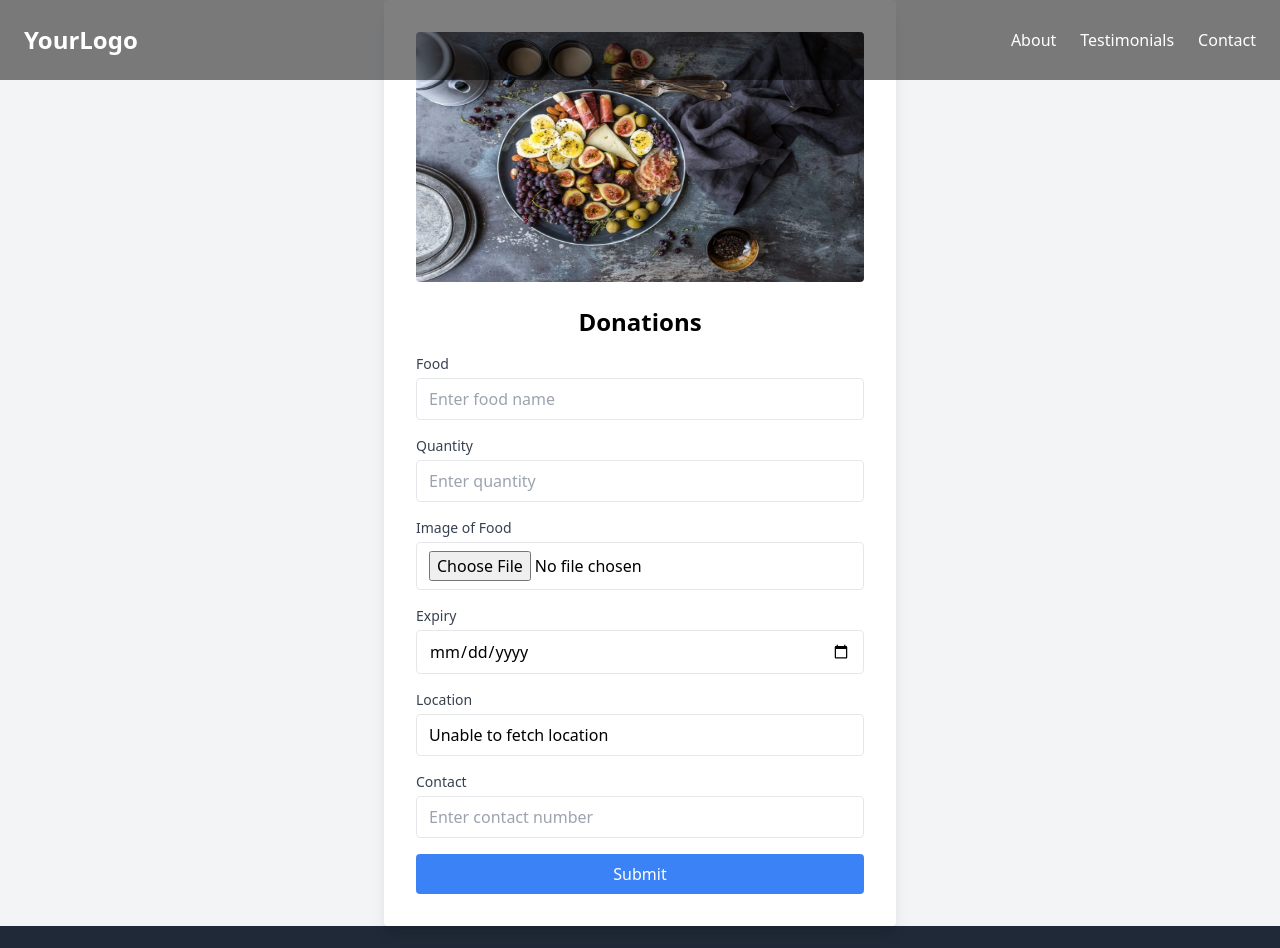
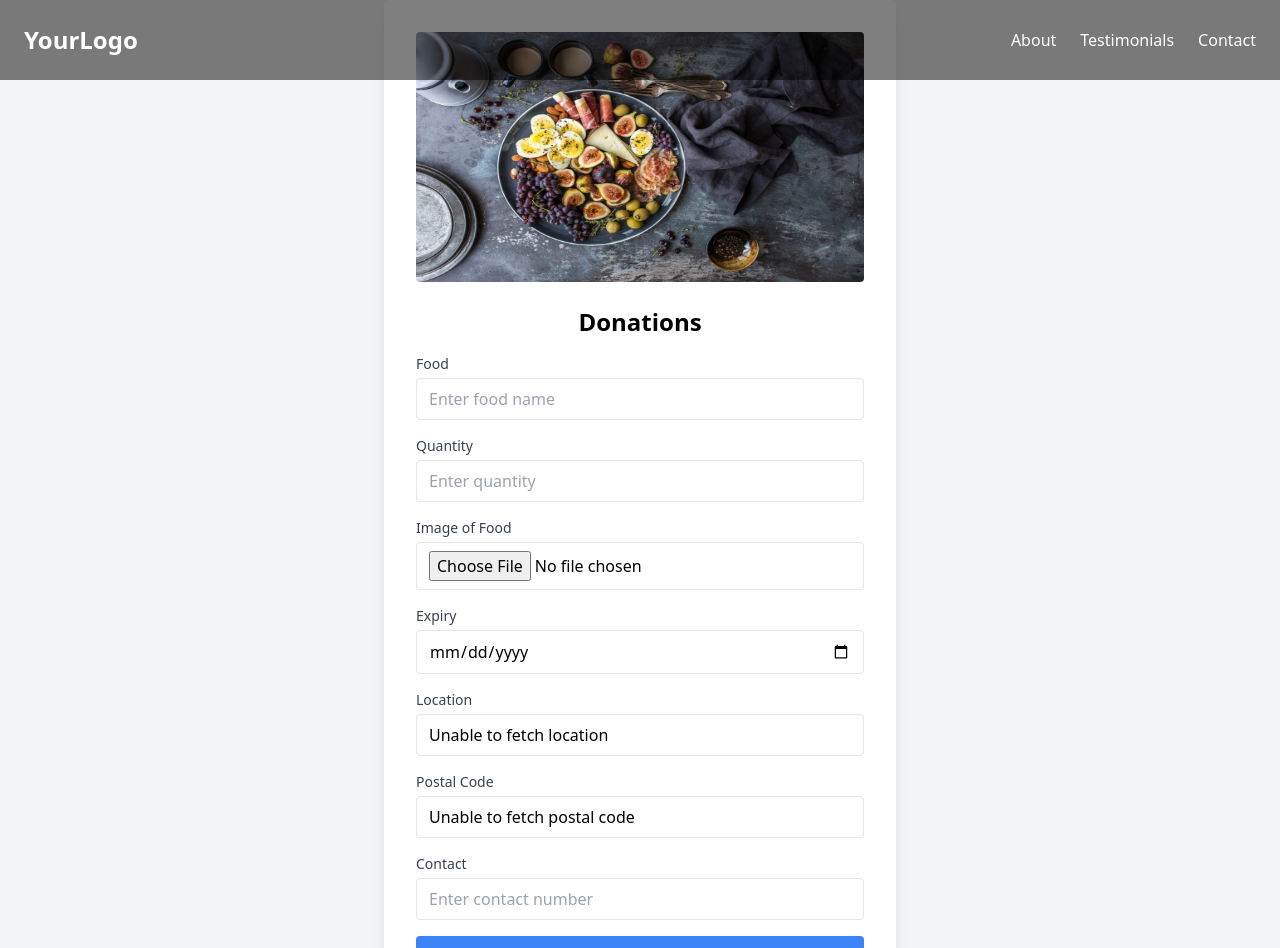
Before and after one commit to Abhay2004Kumar/Surplus_Project_Start, a React (Create React App) app in the folder frontend/: page /donate in a window 1280 px wide. Shown: the top 948 px of the page. Built offline with nearby package versions, Linux system fonts and the light colour scheme; no server answers.

Commit message:
integrated backend and frontend for donation page

```diff
--- a/frontend/src/pages/Donation.jsx
+++ b/frontend/src/pages/Donation.jsx
@@ -1,44 +1,87 @@
 import React, { useState, useEffect } from "react";
 import axios from "axios";
 import foodpic from "../assets/foody.jpg";
+import { toast } from "react-hot-toast";
 
 const Donation = () => {
   const [location, setLocation] = useState("Fetching location...");
+  const [postal, setPostal] = useState("Fetching Postal Code...");
+  const [food, setFood] = useState("");
+  const [quantity, setQuantity] = useState("");
+  const [expiryDate, setExpiryDate] = useState("");
+  const [contact, setContact] = useState("");
+  const [foodImage, setFoodImage] = useState(null);
 
   // Fetch location using IP-based geolocation service
   useEffect(() => {
     const fetchLocation = async () => {
       try {
         const response = await axios.get("http://localhost:5000/api/v1/location");
-        console.log("Location Data:", response.data); // Log location data
-        // Set the location data to state
-        setLocation(response.data.city +` ${response.data.postal}`  || "Location not available");
+        setLocation(response.data.city || "Location not available");
+        setPostal(response.data.postal || "Postal code not available");
       } catch (error) {
         console.error("Error fetching location:", error);
         setLocation("Unable to fetch location");
+        setPostal("Unable to fetch postal code");
       }
     };
+    fetchLocation();
+  }, []);
 
-    fetchLocation();
-  }, []); // Empty dependency array ensures this runs only once on component mount
+  const handleSubmit = async (e) => {
+    e.preventDefault();
+
+    // Ensure the expiry date is in the correct format (YYYY-MM-DD)
+    const formattedExpiryDate = new Date(expiryDate).toISOString().split('T')[0];
+
+    const formData = new FormData();
+    formData.append("food", food);
+    formData.append("quantity", quantity);
+    formData.append("expiryDate", formattedExpiryDate);  // Use the formatted date
+    formData.append("location", location);
+    formData.append("postal", postal);
+    formData.append("contact", contact);
+    formData.append("foodImage", foodImage);
+
+    try {
+      const token = localStorage.getItem("accessToken");
+      const response = await axios.post("http://localhost:5000/api/v1/users/donate", formData, {
+        headers: {
+          "Content-Type": "multipart/form-data",
+          "Authorization": `Bearer ${token}`
+        },
+      });
+
+      if (response.status === 201) {
+        toast.success("Donation created successfully!");
+        // Reset the form
+        setFood("");
+        setQuantity("");
+        setExpiryDate("");
+        setContact("");
+        setFoodImage(null);
+      }
+    } catch (error) {
+      toast.error("Error creating donation.");
+      console.error(error);
+    }
+  };
 
   return (
     <div className="min-h-screen bg-gray-100 flex items-center justify-center">
       <div className="bg-white p-8 rounded shadow-lg max-w-lg w-full">
         <div className="mb-6">
-          <img
-            src={foodpic}
-            alt="Donations"
-            className="w-full rounded h-[250px]"
-          />
+          <img src={foodpic} alt="Donations" className="w-full rounded h-[250px]" />
         </div>
         <h1 className="text-2xl font-bold text-center mb-4">Donations</h1>
-        <form className="space-y-4">
+        <form onSubmit={handleSubmit} className="space-y-4">
           {/* Food Input */}
           <div>
             <label className="block text-sm font-medium text-gray-700 mb-1">Food</label>
             <input
               type="text"
+              value={food}
+              onChange={(e) => setFood(e.target.value)}
               placeholder="Enter food name"
               className="w-full border rounded px-3 py-2 focus:outline-none focus:ring focus:ring-blue-300"
             />
@@ -49,6 +92,8 @@ const Donation = () => {
             <label className="block text-sm font-medium text-gray-700 mb-1">Quantity</label>
             <input
               type="number"
+              value={quantity}
+              onChange={(e) => setQuantity(e.target.value)}
               placeholder="Enter quantity"
               className="w-full border rounded px-3 py-2 focus:outline-none focus:ring focus:ring-blue-300"
             />
@@ -59,6 +104,7 @@ const Donation = () => {
             <label className="block text-sm font-medium text-gray-700 mb-1">Image of Food</label>
             <input
               type="file"
+              onChange={(e) => setFoodImage(e.target.files[0])}
               className="w-full border rounded px-3 py-2 focus:outline-none focus:ring focus:ring-blue-300"
             />
           </div>
@@ -68,6 +114,8 @@ const Donation = () => {
             <label className="block text-sm font-medium text-gray-700 mb-1">Expiry</label>
             <input
               type="date"
+              value={expiryDate}
+              onChange={(e) => setExpiryDate(e.target.value)}
               className="w-full border rounded px-3 py-2 focus:outline-none focus:ring focus:ring-blue-300"
             />
           </div>
@@ -83,11 +131,24 @@ const Donation = () => {
             />
           </div>
 
+          {/* Postal Input */}
+          <div>
+            <label className="block text-sm font-medium text-gray-700 mb-1">Postal Code</label>
+            <input
+              type="text"
+              value={postal}
+              readOnly
+              className="w-full border rounded px-3 py-2 focus:outline-none focus:ring focus:ring-blue-300"
+            />
+          </div>
+
           {/* Contact Input */}
           <div>
             <label className="block text-sm font-medium text-gray-700 mb-1">Contact</label>
             <input
               type="tel"
+              value={contact}
+              onChange={(e) => setContact(e.target.value)}
               placeholder="Enter contact number"
               className="w-full border rounded px-3 py-2 focus:outline-none focus:ring focus:ring-blue-300"
             />
```
Also changed, not shown: 1 other file (tests, documents, lock files or other folders).
